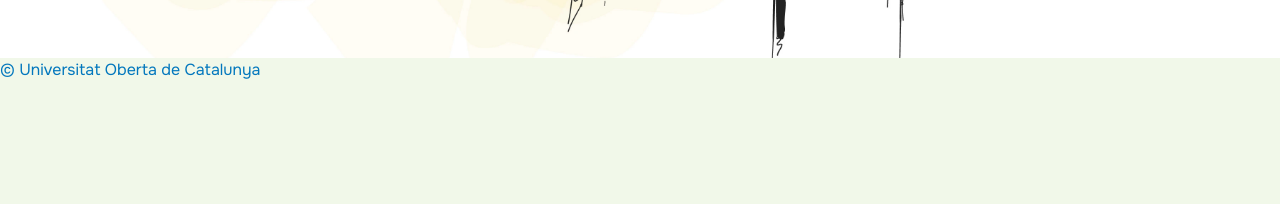
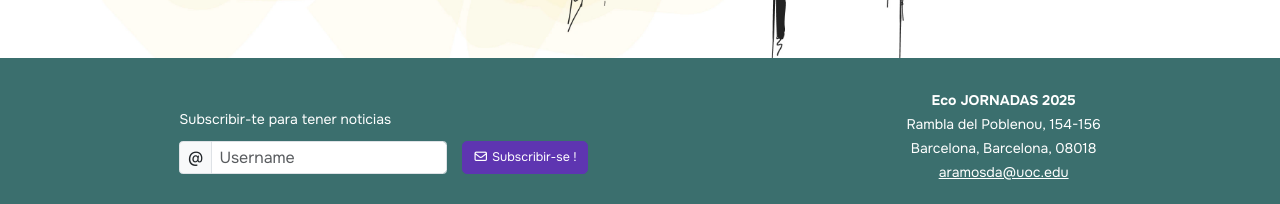
Before and after one commit to AlexFonte/PEC2-UOC-EINES-2, a website built with Parcel: page src/index.html in a window 1280 px wide. Shown: the part 819-1023 px from the top of the page. Before the commit the page ends 901 px from the top, so only its background shows below. Built offline with nearby package versions, Linux system fonts and the light colour scheme; a small style sheet from the web is missing.

Commit message:
footer 1

```diff
--- a/src/assets/styles/base/_base.scss
+++ b/src/assets/styles/base/_base.scss
@@ -54,3 +54,7 @@ h6 {
 .bg-blue {
   background-color: $color_blue;
 }
+
+.f16r {
+  font-size: 1.6rem;
+}
--- a/src/assets/styles/base/_variables.scss
+++ b/src/assets/styles/base/_variables.scss
@@ -12,7 +12,7 @@ $color_white: #ffffff;
 $color_green_dark: #3b6f6e;
 $color_grey: #616161;
 $color_blue: #0277bd;
-$color_violer: #5e35b1;
+$color_violet: #5e35b1;
 $color_orange: #ff7043;
 $bg_web: color-scale-lightness($color_green, 95%);
 
@@ -34,5 +34,6 @@ $theme-colors: (
   "primary": $color_green,
   "alert": $color_orange,
   "secondary": $color_blue,
+  "warning": $color_violet,
   // "body-font-weight": bold,
 );
--- /dev/null
+++ b/src/assets/styles/layouts/_footer.scss
@@ -0,0 +1,71 @@
+.footer {
+  background-color: #3b6f6e;
+  color: $color_white;
+  text-align: center;
+  font-size: 1.4rem;
+  padding-top: 2rem;
+
+  a {
+    color: $color_white;
+
+    &:hover {
+      color: $color_violet;
+    }
+  }
+
+  //Contingunt del footer
+  &__container {
+    @include flex(column, center, center, center);
+    padding: 1rem 0;
+    max-width: 100%;
+    margin: auto;
+
+    @media screen and (min-width: $mqMinWidth800) {
+      max-width: 80%;
+      flex-direction: column;
+      justify-content: space-between;
+    }
+  }
+
+  &__1 {
+    @include flex(column, center, center, center);
+    gap: 1rem;
+    width: 90%;
+
+    @media screen and (min-width: $mqMinWidth800) {
+      @include flex(row, space-between, center, center);
+      width: 90%;
+    }
+  }
+
+
+  // XARXES SOCIALS DEL FOOTER
+  &__medias {
+    @include flex(row, space-around, center, center);
+    padding: 0;
+    list-style: none;
+    gap: 2rem;
+  }
+}
+
+.footer__newslater {
+  // width: 100;
+  display: grid;
+  @include grid-template-row(repeat(3, auto));
+
+  @media screen and (min-width: $mqMinWidth800) {
+
+    @include grid-template-area(repeat(2, auto), repeat(2, auto));
+    justify-items: start;
+
+    &__subs {
+      grid-column: 1 / span 2;
+      text-align: left;
+    }
+
+  }
+
+
+
+
+}
--- a/src/assets/styles/main.scss
+++ b/src/assets/styles/main.scss
@@ -30,6 +30,7 @@
 @import "base/base";
 @import "layouts/nav";
 @import "layouts/poster";
+@import "layouts/footer";
 
 
 /**
--- a/src/views/footer.html
+++ b/src/views/footer.html
@@ -1,3 +1,37 @@
-<footer class="uoc-footer">
-  &copy; Universitat Oberta de Catalunya
+<footer class="footer">
+  <div class="footer__container">
+    <section class="footer__1">
+      <div class="footer__newslater">
+
+        <span class="footer__newslater__subs">Subscribir-te para tener noticias</span>
+
+        <div class="input-group footer__newslater__input">
+          <span class="input-group-text f16r" id="basic-addon1">@</span>
+          <input type="text" class="form-control f16r" placeholder="Username" aria-label="Username"
+            aria-describedby="basic-addon1">
+        </div>
+
+        <button type="button" class="btn btn-warning btn-lg rounded-3 ms-2"><i class="fa-regular fa-envelope"></i>
+          Subscribir-se !
+        </button>
+      </div>
+      <div class="footer__contact">
+        <address class="footer__contact__address">
+          <strong>Eco JORNADAS 2025</strong><br>
+          Rambla del Poblenou, 154-156<br>
+          Barcelona, Barcelona, 08018<br>
+          <a class="footer__contact__email" href="mailto:aramosda@uoc.edu" title="Escríbenos">aramosda@uoc.edu</a><br>
+        </address>
+      </div>
+
+    </section>
+
+  </div>
+
+  <!-- <div class="footer_end">
+    <div class="footer_contact">
+      <p>test test tes test tes</p>
+    </div>
+  </div> -->
+
 </footer>
```
